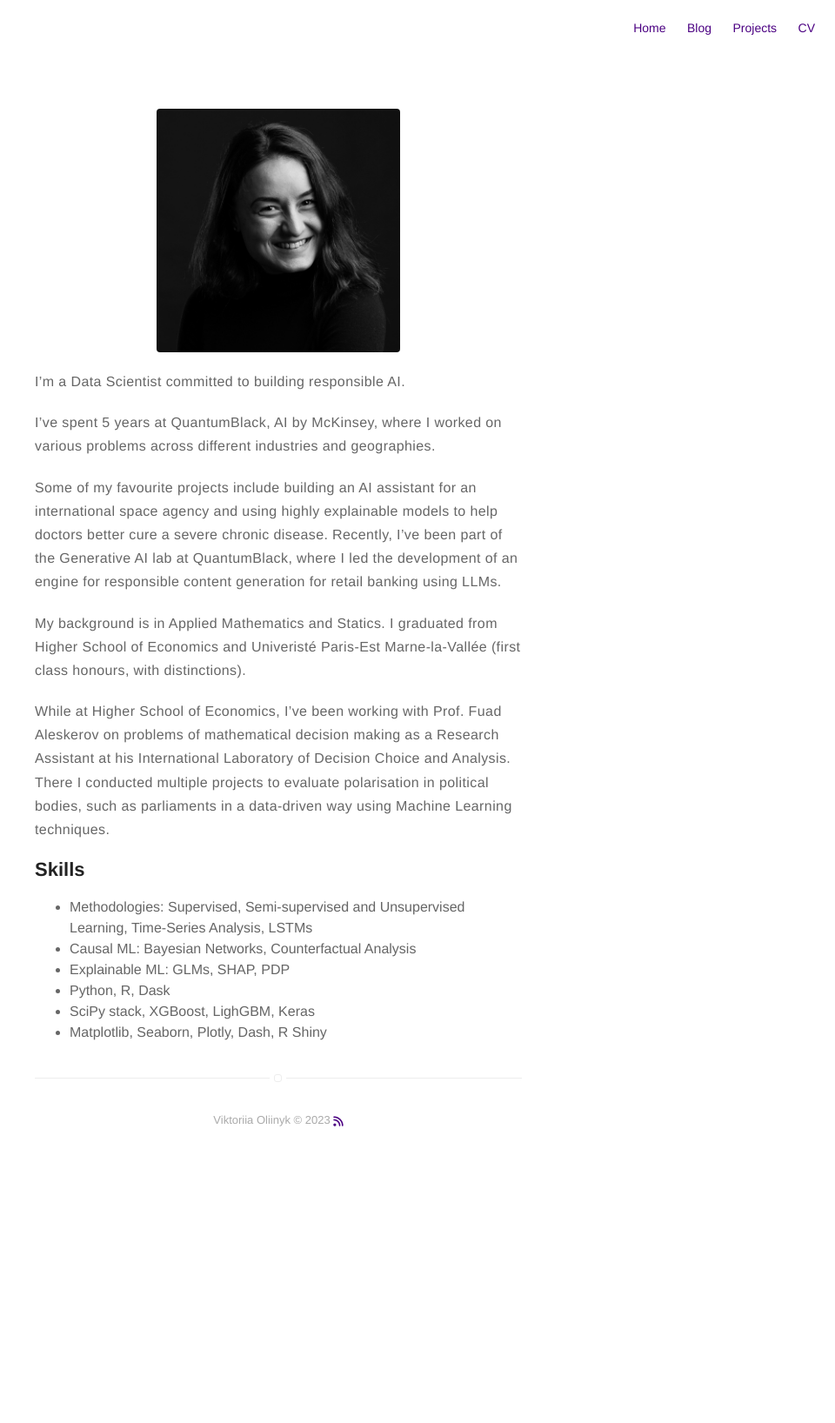
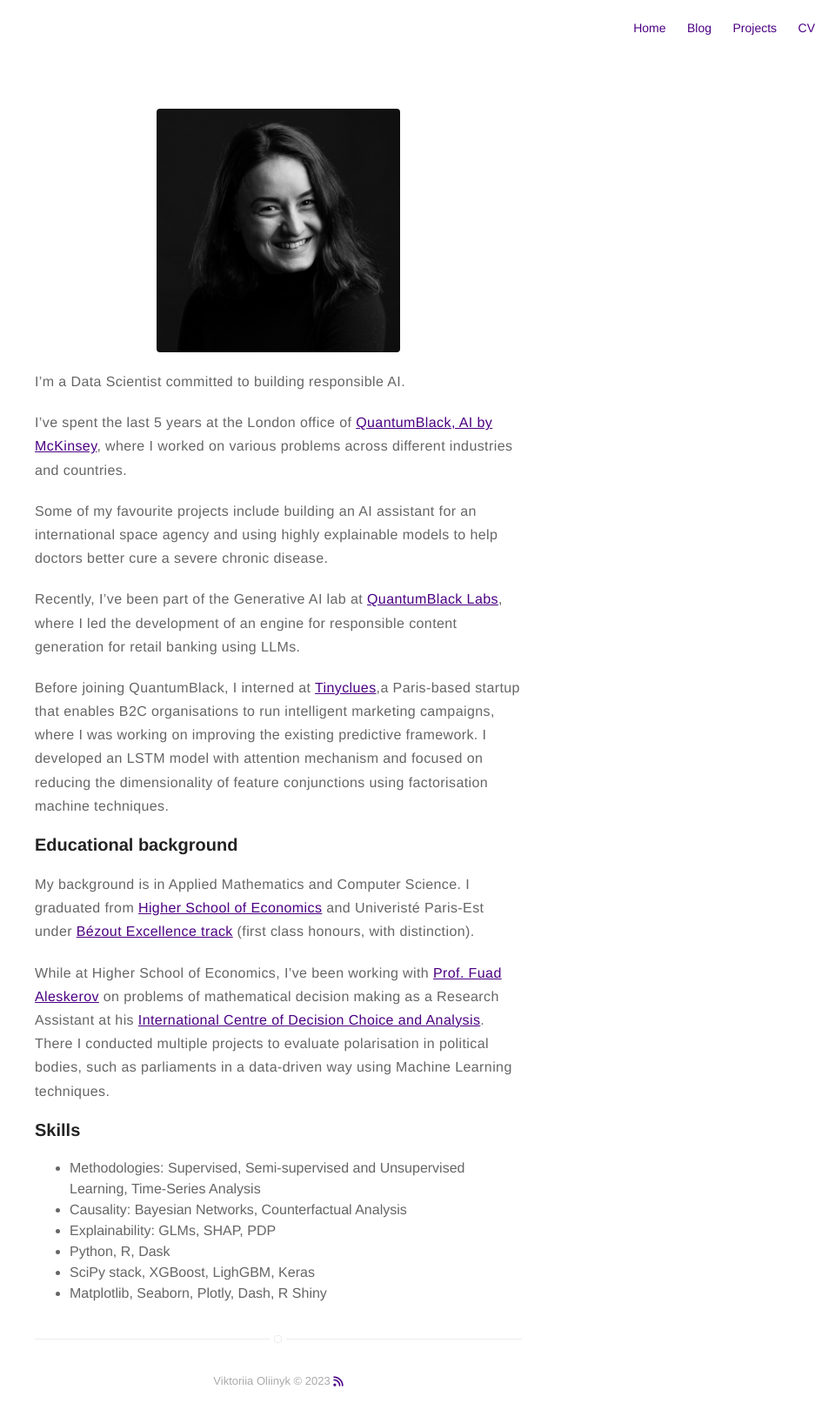
Before and after one commit to vikoliinyk/vikoliinyk.github.io, a Jekyll site: the page built from about.md, in a window 1280 px wide. Shown: the whole page at 87% size, without its empty margins (320-1280 px from the left). Built offline with Jekyll 4.4.1, drawn with Linux system fonts in a browser that asks for light colours; nearby versions of some CDN libraries; before the commit the page ends 1337 px from its top, so only the background shows below that.

Commit message:
Update About

```diff
--- a/about.md
+++ b/about.md
@@ -6,22 +6,25 @@ layout: page
 
 I'm a Data Scientist committed to building responsible AI.
 
-I've spent 5 years at QuantumBlack, AI by McKinsey, where I worked on various problems across different industries and geographies.
+I've spent the last 5 years at the London office of [QuantumBlack, AI by McKinsey](https://www.mckinsey.com/capabilities/quantumblack/how-we-help-clients), where I worked on various problems across different industries and countries.
 
 Some of my favourite projects include building an AI assistant for an international space agency and using highly explainable models to help doctors better cure a severe chronic disease.
-Recently, I've been part of the Generative AI lab at QuantumBlack, where I led the development of an engine for responsible content generation for retail banking using LLMs.
 
-My background is in Applied Mathematics and Statics. I graduated from Higher School of Economics and Univeristé Paris-Est Marne-la-Vallée (first class honours, with distinctions).
+Recently, I've been part of the Generative AI lab at [QuantumBlack Labs](https://www.mckinsey.com/capabilities/quantumblack/labs), where I led the development of an engine for responsible content generation for retail banking using LLMs.
 
-While at Higher School of Economics, I've been working with Prof. Fuad Aleskerov on problems of mathematical decision making as a Research Assistant at his International Laboratory of Decision Choice and Analysis. There I conducted multiple projects to evaluate polarisation in political bodies, such as parliaments in a data-driven way using Machine Learning techniques.
+Before joining QuantumBlack, I interned at [Tinyclues](https://www.tinyclues.com/),a Paris-based startup that enables B2C organisations to run intelligent marketing campaigns, where I was working on improving the existing predictive framework. I developed an LSTM model with attention mechanism and focused on reducing the dimensionality of feature conjunctions using factorisation machine techniques.
 
-<h2>Skills</h2>
+<h3>Educational background</h3>
+My background is in Applied Mathematics and Computer Science. I graduated from [Higher School of Economics](https://cs.hse.ru/en/) and Univeristé Paris-Est under [Bézout Excellence track](https://labex-bezout.fr/masters-scholarships/) (first class honours, with distinction).
+
+While at Higher School of Economics, I've been working with [Prof. Fuad Aleskerov](https://www.hse.ru/en/staff/faleskerov) on problems of mathematical decision making as a Research Assistant at his [International Centre of Decision Choice and Analysis](https://www.hse.ru/en/DeCAn/). There I conducted multiple projects to evaluate polarisation in political bodies, such as parliaments in a data-driven way using Machine Learning techniques.
+
+<h3>Skills</h3>
 
 <ul class="skill-list">
-	<li><b>Methodologies:</b> Supervised, Semi-supervised and Unsupervised Learning, Time-Series Analysis,
-LSTMs</li>
-	<li><b>Causal ML:</b> Bayesian Networks, Counterfactual Analysis</li>
-	<li><b>Explainable ML:</b> GLMs, SHAP, PDP</li>
+	<li><b>Methodologies:</b> Supervised, Semi-supervised and Unsupervised Learning, Time-Series Analysis</li>
+	<li><b>Causality:</b> Bayesian Networks, Counterfactual Analysis</li>
+	<li><b>Explainability:</b> GLMs, SHAP, PDP</li>
 	<li>Python, R, Dask</li>
 	<li>SciPy stack, XGBoost, LighGBM, Keras</li>
 	<li>Matplotlib, Seaborn, Plotly, Dash, R Shiny</li>
```
